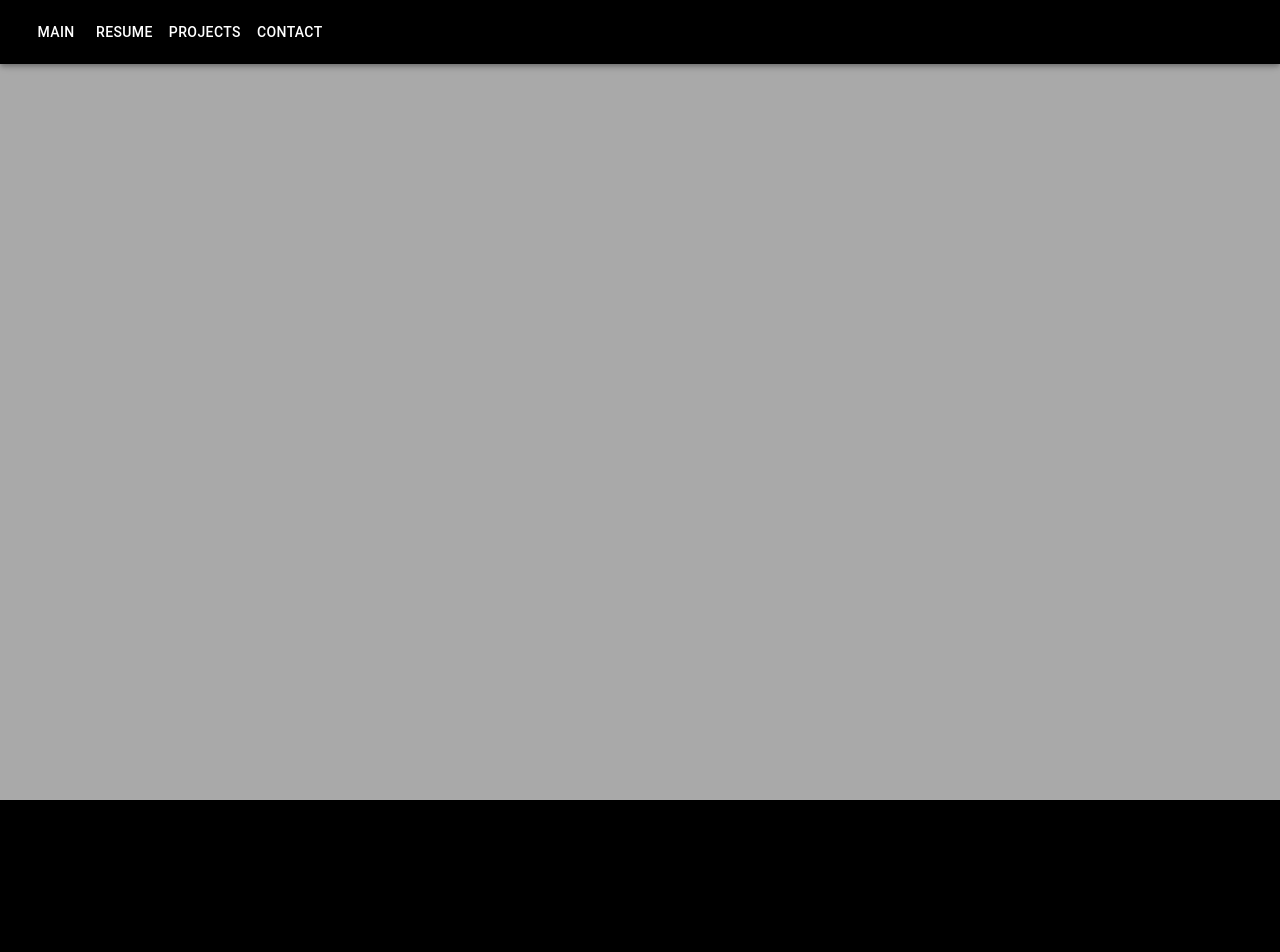
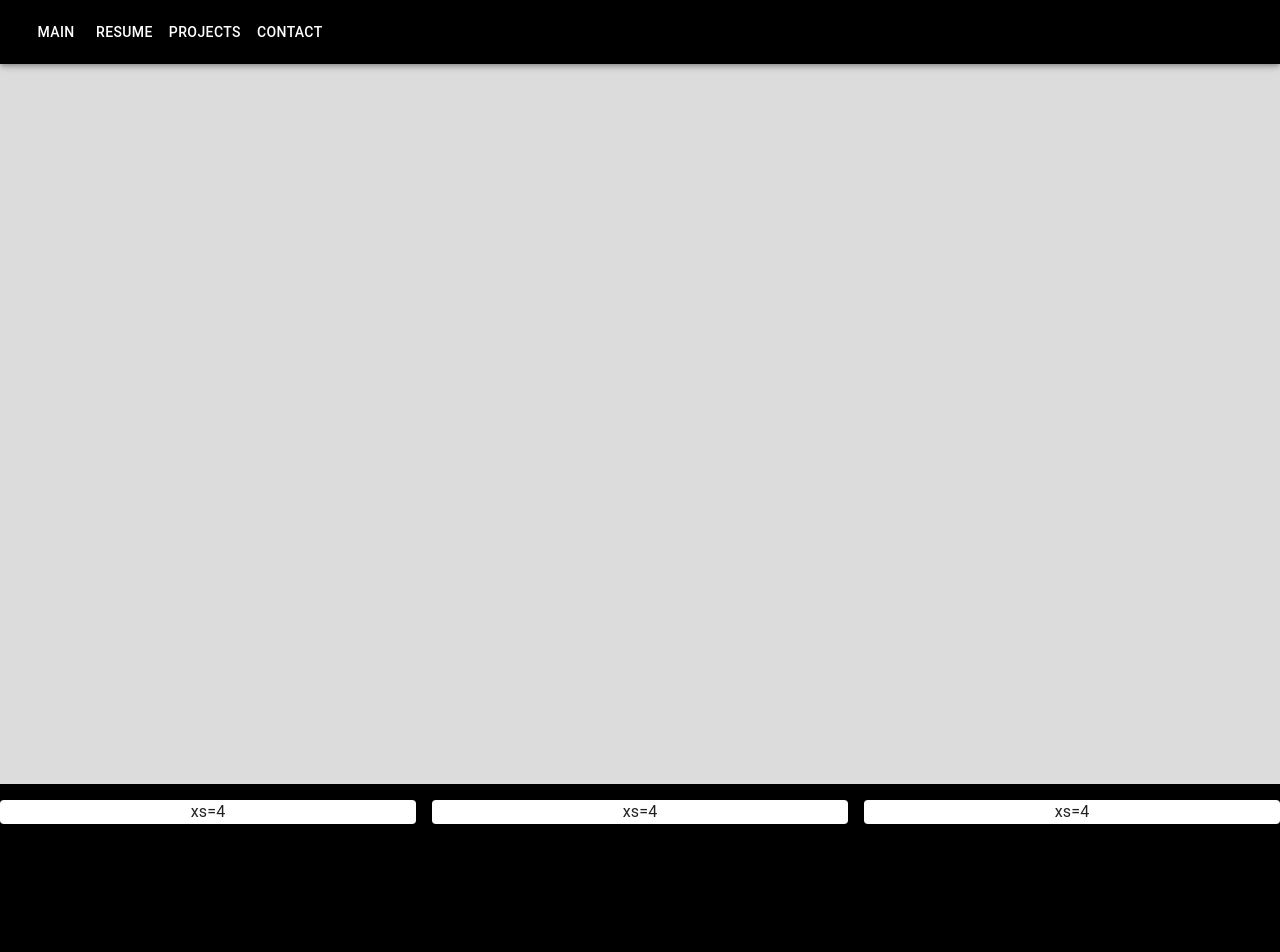
Before and after one commit to baesunyoung6767/project_test, a React (Create React App) app: page / in a window 1280 px wide. Shown: the top 952 px of the page. Built offline with nearby package versions, Linux system fonts and the light colour scheme.

Commit message:
footer change

```diff
--- a/src/Layout/Footer.js
+++ b/src/Layout/Footer.js
@@ -1,8 +1,27 @@
 import './Footer.css';
+import Grid from '@mui/material/Grid';
+import { styled } from '@mui/material/styles';
+import Paper from '@mui/material/Paper';
+
+const Item = styled(Paper)(({ theme }) => ({
+    textAlign: 'center',
+    // backgroundColor:transparent
+}));
 
 function main() {
     return(
         <div className="footer">
+            <Grid container spacing={2}>
+                <Grid item xs={4}>
+                    <Item>xs=4</Item>
+                </Grid>
+                <Grid item xs={4}>
+                    <Item>xs=4</Item>
+                </Grid>
+                <Grid item xs={4}>
+                    <Item>xs=4</Item>
+                </Grid>
+            </Grid>
         </div>
     );
 }
--- a/src/component/css/main.css
+++ b/src/component/css/main.css
@@ -1,4 +1,4 @@
 .main{
-    background-color: darkgrey;
+    background-color: #DCDCDC;
     height: 800px;
 }
```
